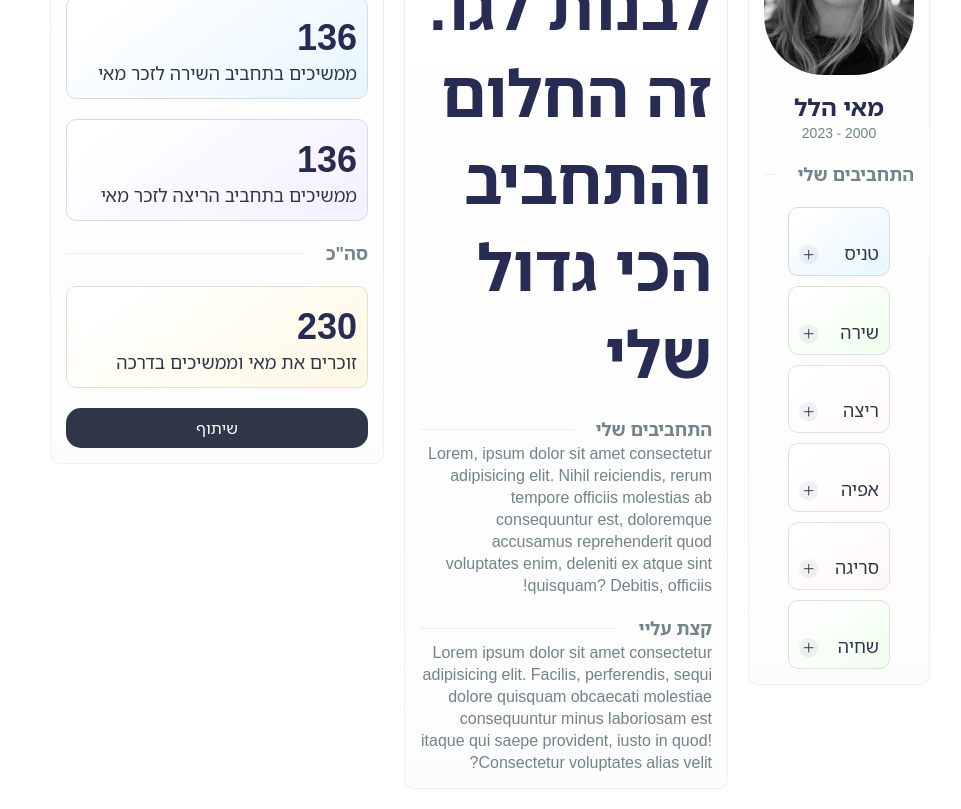
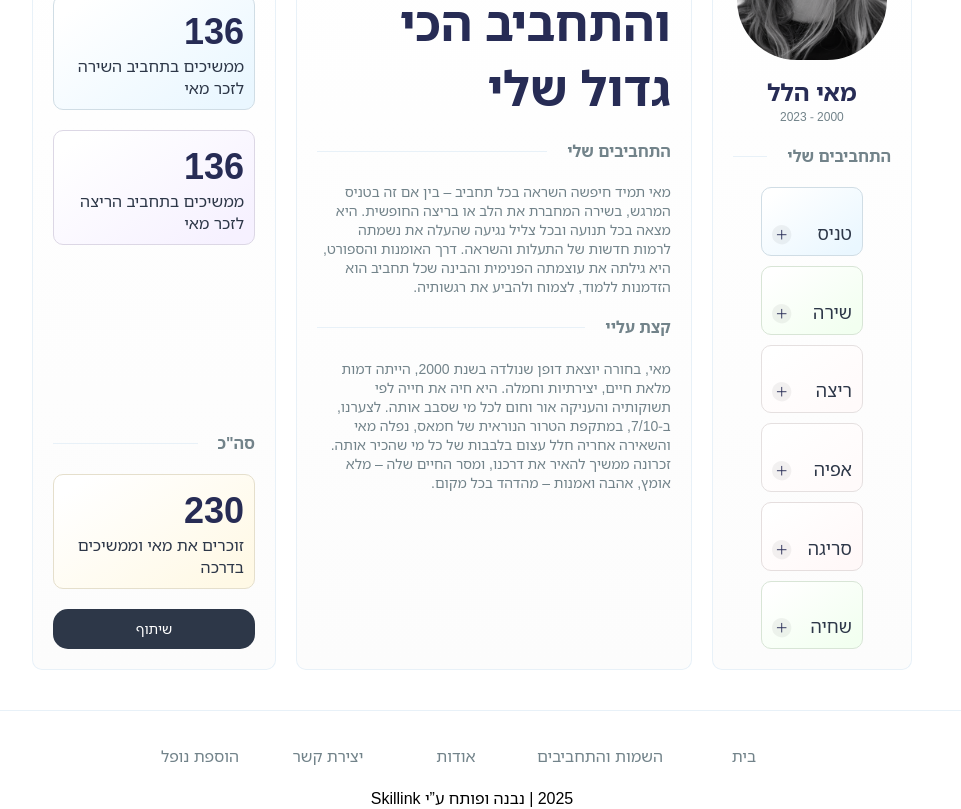
Before and after one commit to Skillink-org/Zikaron-Laderech, a Next.js app: page /fallen in a window 1280 px wide. Shown: the part 240-1049 px from the top of the page, without its empty margins (242-1203 px from the left). Built offline with nearby package versions, Linux system fonts and the light colour scheme.

Commit message:
redisgned fallen page

```diff
--- a/app/components/Footer/style.module.scss
+++ b/app/components/Footer/style.module.scss
@@ -1,16 +1,15 @@
 @use '@/styles/_vars.scss' as *;
 
 .footer {
-    height: 80px;
-    padding-block: 34px;
-    padding-block: 28px;
-    margin-inline: auto;
+    height: $headerHeight;
+    // padding-block: 34px;
+    // padding-block: 28px;
+    // margin-inline: auto;
     display: flex;
+    gap: 20px;
     flex-direction: column;
     align-items: center;
     justify-content: space-between;
-    gap: 16px;
-
     border-top: 1px solid $lightblueBorder;
     font-family: $font-family;
 }
@@ -38,7 +37,7 @@
 
 @media (min-width: 768px) {
     .footer {
-        height: 150px;
+        height: $headerHeight;
         padding-block: 34px;
     }
 
--- a/app/components/Header/style.module.scss
+++ b/app/components/Header/style.module.scss
@@ -1,10 +1,7 @@
 @use '@/styles/_vars.scss' as *;
 
-
-$header-height: 80px;
-
 .header {
-    height: $header-height;
+    height: $headerHeight;
     display: grid;
     grid-template-rows: auto;
     grid-template-columns: [right] 78px [center] 1fr [left] 78px;
@@ -142,7 +139,7 @@ $header-height: 80px;
 
 @media (min-width: 1024px) {
     .header {
-        height: 100px;
+        height: $headerHeight;
         grid-template-columns: auto [right] 280px [center] auto [left] 280px auto;
     }
 
--- a/app/components/HobbyDataBubble/style.module.scss
+++ b/app/components/HobbyDataBubble/style.module.scss
@@ -5,12 +5,13 @@
 .hobbyDataBubble {
     display: flex;
     flex-direction: column;
-    justify-content: center;
+    // justify-content: center;
     align-items: start;
     padding: 10px;
-    width: 300px;
+    min-width: 200px;
+    width: 100%;
     aspect-ratio: 3;
-    font-size: 18px;
+    font-size: $text-md;
     color: $bubbleTextColor;
 
     .hobbyContinuers {
--- a/app/fallen/page.jsx
+++ b/app/fallen/page.jsx
@@ -16,8 +16,9 @@ export default function FallenPage() {
         imageSrc: '/profileImage.webp'
     }
     const mainTitle = 'תמשיכו לבנות לגו. זה החלום והתחביב הכי גדול שלי'
-    const aboutParagraph = 'Lorem, ipsum dolor sit amet consectetur adipisicing elit. Nihil reiciendis, rerum tempore officiis molestias ab consequuntur est, doloremque accusamus reprehenderit quod voluptates enim, deleniti ex atque sint quisquam? Debitis, officiis!'
-    const additionalParagraph = 'Lorem ipsum dolor sit amet consectetur adipisicing elit. Facilis, perferendis, sequi dolore quisquam obcaecati molestiae consequuntur minus laboriosam est itaque qui saepe provident, iusto in quod! Consectetur voluptates alias velit?'
+    const aboutParagraph = 'מאי תמיד חיפשה השראה בכל תחביב – בין אם זה בטניס המרגש, בשירה המחברת את הלב או בריצה החופשית. היא מצאה בכל תנועה ובכל צליל נגיעה שהעלה את נשמתה לרמות חדשות של התעלות והשראה. דרך האומנות והספורט, היא גילתה את עוצמתה הפנימית והבינה שכל תחביב הוא הזדמנות ללמוד, לצמוח ולהביע את רגשותיה.';
+    const additionalParagraph = 'מאי, בחורה יוצאת דופן שנולדה בשנת 2000, הייתה דמות מלאת חיים, יצירתיות וחמלה. היא חיה את חייה לפי תשוקותיה והעניקה אור וחום לכל מי שסבב אותה. לצערנו, ב-7/10, במתקפת הטרור הנוראית של חמאס, נפלה מאי והשאירה אחריה חלל עצום בלבבות של כל מי שהכיר אותה. זכרונה ממשיך להאיר את דרכנו, ומסר החיים שלה – מלא אומץ, אהבה ואמנות – מהדהד בכל מקום.'
+
 
     return (
         <>
@@ -31,14 +32,18 @@ export default function FallenPage() {
                     </div>
                 </div>
                 <div className={`${styles.middleCol} ${styles.col}`}>
+   <div className={styles.content}>
        <h1 className={styles.mainTitle}>{mainTitle}</h1>
-                    <div>
+       <div className={styles.sections}>
+           <div className={styles.section}>
                <TitleDivider title={'התחביבים שלי'} />
                <p className={styles.paragraph}>{aboutParagraph}</p>
            </div>
-                    <div>
+           <div className={styles.section}>
                <TitleDivider title={'קצת עליי'} />
                <p className={styles.paragraph}>{additionalParagraph}</p>
+           </div>
+       </div>
    </div>
 </div>
                 <div className={`${styles.leftCol} ${styles.col}`}>
--- a/app/fallen/page.module.scss
+++ b/app/fallen/page.module.scss
@@ -9,9 +9,8 @@ flex-direction: row;
 gap: 20px;
 
 .col {
-        margin: 0;
-        padding: 15px;
-        height: 100%;
+        padding: 20px;
+        min-height: calc(100vh - ($headerHeight + $footerHeight));
         display: flex;
         flex-direction: column;
         justify-content: space-between;
@@ -30,7 +29,7 @@ gap: 20px;
         .hobbies {
             display: flex;
             flex-direction: row;
-            justify-content: space-around;
+            justify-content: center;
             flex-wrap: wrap;
             gap: 10px;
         }
@@ -38,7 +37,6 @@ gap: 20px;
 
     .middleCol {
         flex-basis: 50%;
-
         .mainTitle {
             max-width: 100%;
             font-family: $font-family;
@@ -50,6 +48,25 @@ gap: 20px;
             font-size: $text-base;
             color: $textColor;
             font-family: $font-family;
+            font-weight: 400;
+        }
+
+        .content {
+            display: flex;
+            flex-direction: column;
+            gap: 20px;
+        }
+
+        .sections {
+            display: flex;
+            flex-direction: column;
+            gap: 20px;
+        }
+
+        .section {
+            display: flex;
+            flex-direction: column;
+            gap: 20px;
         }
     }
 
--- a/styles/_vars.scss
+++ b/styles/_vars.scss
@@ -26,9 +26,13 @@ $darkElementGradient: linear-gradient(to top, var(--mutedBlue) 20%, var(--darkGr
 
 //Text sizing
 $font-family: 'Noto Sans Hebrew', sans-serif;
-$text-xxl: 64px; // כותרת ענק
+$text-xxl: 48px; // כותרת ענק
 $text-xl: 36px; // כותרת
 $text-lg: 24px; // משנה
-$text-md: 18px; // טקסט מוגדל
-$text-base: 16px; // טקסט בסיס
-$text-sm: 14px; //טקסט קטן
+$text-md: 16px; // טקסט מוגדל
+$text-base: 14px; // טקסט בסיס
+$text-sm: 12px; //טקסט קטן
+
+//header and footer height
+$headerHeight: 80px;
+$footerHeight: 120px;
```
Lines whose indentation alone changed are shown as unchanged.
